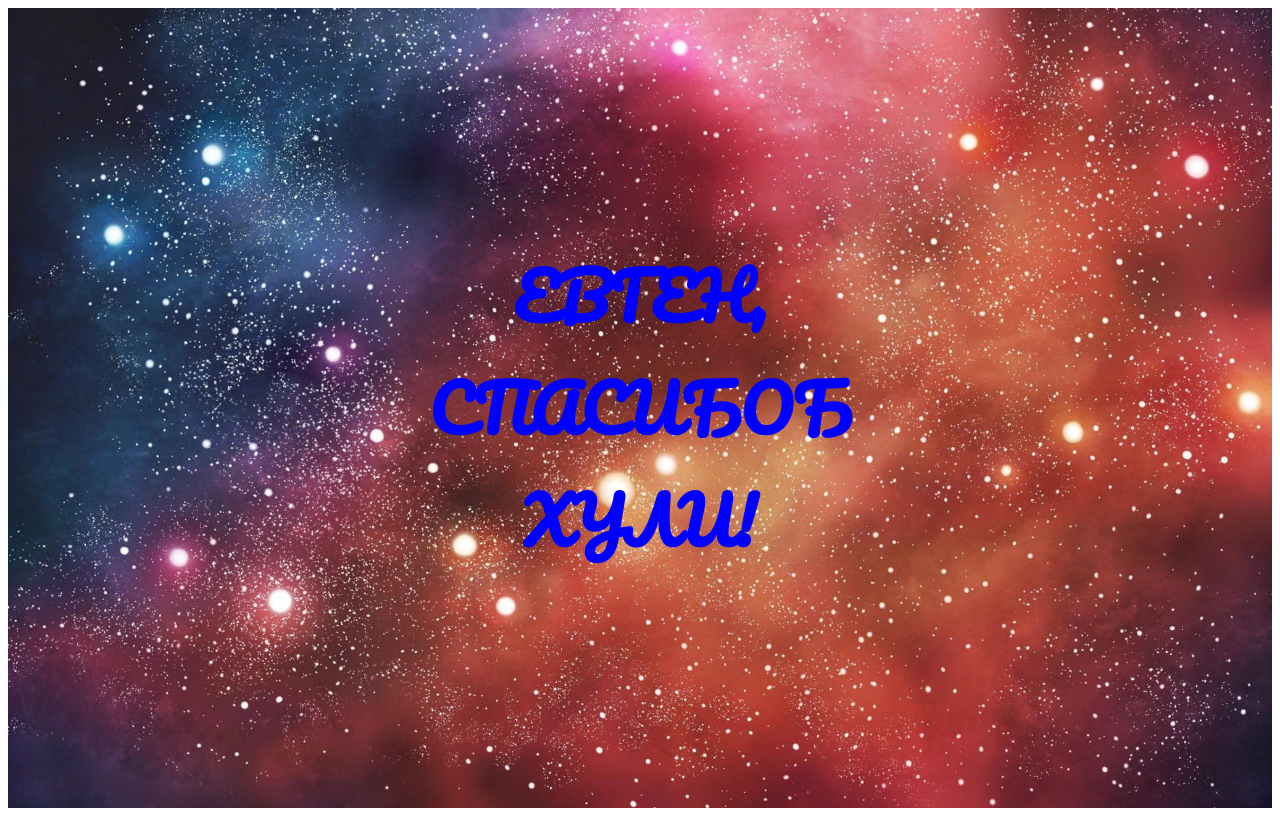
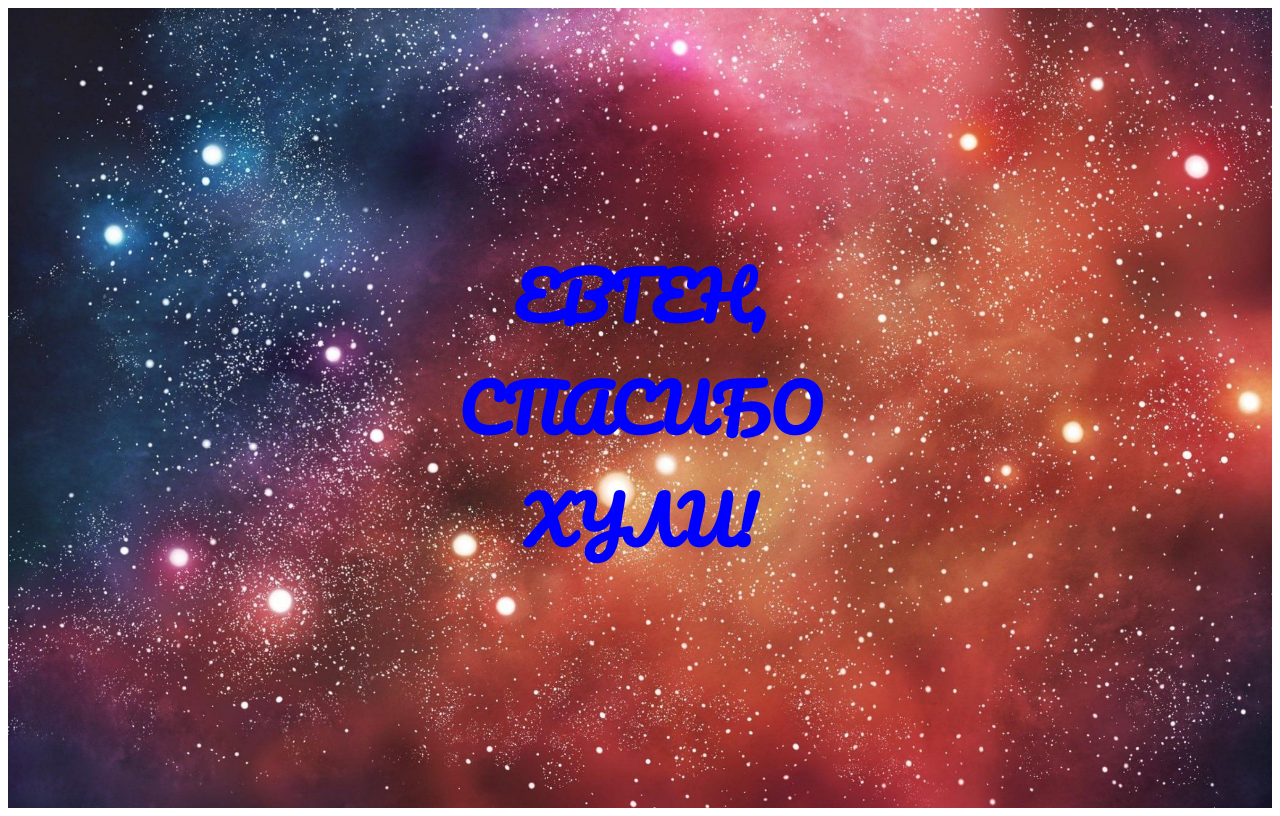
Before and after one commit to ArthurOrlov/thx, a plain HTML site: page index.html in a window 1280 px wide. Drawn offline with Linux system fonts and the light colour scheme.

Commit message:
Add files via upload

```diff
--- a/index.html
+++ b/index.html
@@ -9,7 +9,7 @@
 
 <body>
   <section class="main">
-    <h1>ЕВГЕН,<br>СПАСИБОБ<br>ХУЛИ!</h1>
+    <h1>ЕВГЕН,<br>СПАСИБО<br>ХУЛИ!</h1>
   </section>
   <style>
     @import url('https://fonts.googleapis.com/css2?family=Pacifico&display=swap');
```
